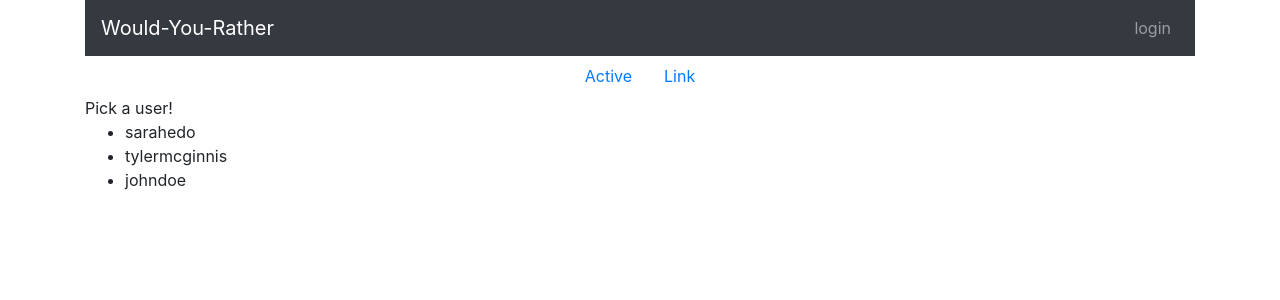
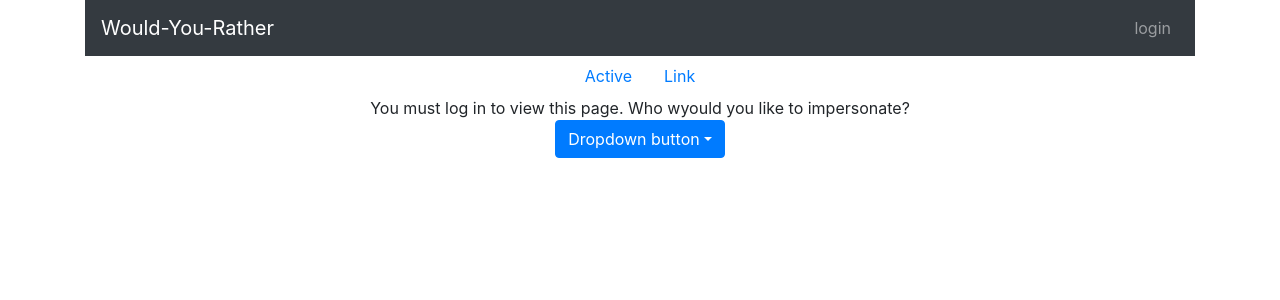
Before and after one commit to lacra-oloeriu/would-you-rather-starter-v2, a React (Create React App) app: page /login in a window 1280 px wide. Shown: the top 300 px of the page. Built offline with nearby package versions, Linux system fonts and the light colour scheme.

Commit message:
auth is not a function

```diff
--- a/src/components/App.js
+++ b/src/components/App.js
@@ -55,7 +55,7 @@ class App extends Component {
                                         <Route
                                             path="/login"
                                             component={props => (
-                                                <Login />
+                                                <Login {...props} />
                                             )}
                                         />
                                     </Switch>
@@ -74,9 +74,10 @@ class App extends Component {
 
 
 
-function mapStateToProps({ authedUser }) {
+function mapStateToProps({ authedUser,users}) {
     return {
-        loading: authedUser === null
+        loading: authedUser === null,
+        users:users
     }
 }
 
--- a/src/components/Login.js
+++ b/src/components/Login.js
@@ -2,38 +2,55 @@ import React, { Component } from 'react'
 import { connect } from 'react-redux'
 import { setAuthedUser } from '../actions/authedUser'
 import {fakeAuth} from '../utils/helpers'
+import {
+    Redirect,
+  } from "react-router-dom"
+  import { Container, Dropdown, DropdownButton, Row } from "react-bootstrap"
 
 class Login extends Component {
+    state = {
+        redirectToRefferrer: false
+      }
+      login = (key) => {
+        this.props.dispatch(setAuthedUser(key))
+        fakeAuth.authenticate(() => {
+          this.setState(() => ({
+            redirectToRefferrer: true
+          }))
+        })
+      }
 
-    constructor(props) {
-        super(props)
-    }
-    handleLogin(user) {
-        console.log(user)
-        fakeAuth.authentificate()
-        this.props.dispatch(setAuthedUser(user))
-    }
 
     render() {
-        const usersItem = this.props.users.map((user) => (
-            <li key={user} onClick={() => { this.handleLogin(user) }}>
-                {user}
-            </li>
-        ))
-        return (
-            <div>
-                Pick a user!
-                <ul>
-                    {usersItem}
-                </ul>
-            </div>
-        )
-    }
-}
-function mapStateToProps({ users }) {
+        const { users, from } = this.props
+    const { redirectToRefferrer } = this.state
+    var listUsers = Object.keys(users).map(key => (
+
+        <Dropdown.Item key={key} onClick={() => this.login(key)}>{users[key].name}</Dropdown.Item>
+
+      ));
+
+
+      if (redirectToRefferrer === true) {
+        return <Redirect to={from} />;
+      }
+      return (
+        <Container className="justify-content-md-center">
+          <Row className="justify-content-md-center">You must log in to view this page. Who wyould you like to impersonate?</Row>
+          <Row className="justify-content-md-center">
+            <DropdownButton id="dropdown-basic-button" title="Dropdown button">
+              {listUsers}</DropdownButton>
+          </Row>
+        </Container>
+      );
+    };
+  }
+
+
+  function mapStateToProps({ users }, ownPromps) {
     return {
-        users: Object.keys(users)
-    }
-}
-
+      users: users,
+      from: ownPromps.location.state || { pathname: "/" }
+    };
+  }
 export default connect(mapStateToProps)(Login)
```
